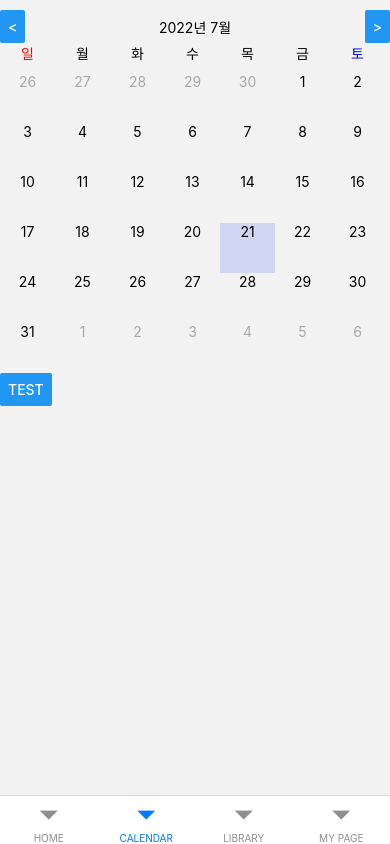
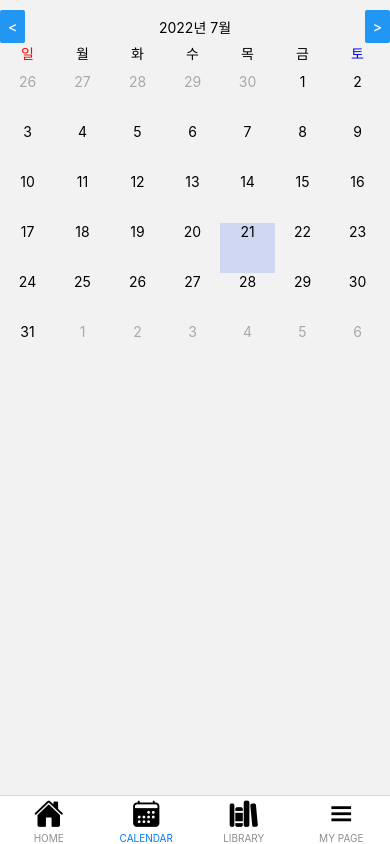
Before and after one commit to walkerJung/react-native-calendar, a React Native app: screen /calendar in a window 390 px wide. Built offline with nearby package versions, Linux system fonts and the light colour scheme.

Commit message:
# 제스처 이벤트

```diff
--- a/App.js
+++ b/App.js
@@ -1,51 +1,12 @@
-import * as React from 'react';
-import {SafeAreaView, StatusBar} from 'react-native';
-import {NavigationContainer} from '@react-navigation/native';
-import {createBottomTabNavigator} from '@react-navigation/bottom-tabs';
-import {
-  HomeScreen,
-  CalendarScreen,
-  LibraryScreen,
-  MypageScreen,
-} from './src/screens';
-
-const Tab = createBottomTabNavigator();
+import React from 'react';
+import {SafeAreaView} from 'react-native';
+import Tab from './src/navigation/Tab';
+import 'react-native-gesture-handler';
 
 const App = () => {
   return (
     <SafeAreaView style={{flex: 1, backgroundColor: 'black'}}>
-      <NavigationContainer>
-        <Tab.Navigator screenOptions={{headerShown: false}}>
-          <Tab.Screen
-            name="home"
-            component={HomeScreen}
-            options={{
-              tabBarLabel: 'HOME',
-            }}
-          />
-          <Tab.Screen
-            name="calendar"
-            component={CalendarScreen}
-            options={{
-              tabBarLabel: 'CALENDAR',
-            }}
-          />
-          <Tab.Screen
-            name="library"
-            component={LibraryScreen}
-            options={{
-              tabBarLabel: 'LIBRARY',
-            }}
-          />
-          <Tab.Screen
-            name="mypage"
-            component={MypageScreen}
-            options={{
-              tabBarLabel: 'MY PAGE',
-            }}
-          />
-        </Tab.Navigator>
-      </NavigationContainer>
+      <Tab />
     </SafeAreaView>
   );
 };
--- a/package.json
+++ b/package.json
@@ -10,9 +10,15 @@
     "lint": "eslint ."
   },
   "dependencies": {
+    "@expo/vector-icons": "^13.0.0",
     "@react-navigation/bottom-tabs": "^6.3.2",
     "@react-navigation/native": "^6.0.11",
     "date-fns": "^2.28.0",
+    "expo-asset": "^8.5.0",
+    "expo-constants": "^13.1.1",
+    "expo-file-system": "^14.0.0",
+    "expo-font": "^10.1.0",
+    "expo-modules-core": "^0.9.2",
     "react": "18.0.0",
     "react-native": "0.69.2",
     "react-native-gesture-handler": "^2.5.0",
--- /dev/null
+++ b/src/navigation/Tab.js
@@ -0,0 +1,55 @@
+import React from 'react';
+import {NavigationContainer} from '@react-navigation/native';
+import {createBottomTabNavigator} from '@react-navigation/bottom-tabs';
+import {
+  HomeScreen,
+  CalendarScreen,
+  LibraryScreen,
+  MypageScreen,
+} from '../screens';
+import {Ionicons} from '@expo/vector-icons';
+
+const BottomTab = createBottomTabNavigator();
+
+const Tab = () => {
+  return (
+    <NavigationContainer>
+      <BottomTab.Navigator screenOptions={{headerShown: false}}>
+        <BottomTab.Screen
+          name="home"
+          component={HomeScreen}
+          options={{
+            tabBarLabel: 'HOME',
+            tabBarIcon: () => <Ionicons name="ios-home" size={30} />,
+          }}
+        />
+        <BottomTab.Screen
+          name="calendar"
+          component={CalendarScreen}
+          options={{
+            tabBarLabel: 'CALENDAR',
+            tabBarIcon: () => <Ionicons name="calendar" size={30} />,
+          }}
+        />
+        <BottomTab.Screen
+          name="library"
+          component={LibraryScreen}
+          options={{
+            tabBarLabel: 'LIBRARY',
+            tabBarIcon: () => <Ionicons name="library" size={30} />,
+          }}
+        />
+        <BottomTab.Screen
+          name="mypage"
+          component={MypageScreen}
+          options={{
+            tabBarLabel: 'MY PAGE',
+            tabBarIcon: () => <Ionicons name="menu" size={30} />,
+          }}
+        />
+      </BottomTab.Navigator>
+    </NavigationContainer>
+  );
+};
+
+export default Tab;
--- a/src/screens/CalendarScreen.js
+++ b/src/screens/CalendarScreen.js
@@ -1,4 +1,4 @@
-import React, {useState} from 'react';
+import React, {useEffect, useState} from 'react';
 import {Button, Text, View, Dimensions} from 'react-native';
 import styled from 'styled-components/native';
 import {
@@ -9,11 +9,15 @@ import {
 import Animated, {
   useAnimatedStyle,
   useSharedValue,
-  FadeInUp,
 } from 'react-native-reanimated';
+import {
+  FlingGestureHandler,
+  Directions,
+  State,
+} from 'react-native-gesture-handler';
 
 const CalendarScreen = () => {
-  const [date, setDate] = useState(new Date());
+  const [wrap, setWrap] = useState(true);
   const [year, setYear] = useState(new Date().getFullYear());
   const [month, setMonth] = useState(new Date().getMonth() + 1);
   const yearMonth = year + '년' + ' ' + month + '월';
@@ -38,9 +42,9 @@ const CalendarScreen = () => {
     }
   };
 
-  // const animatedStyle = useAnimatedStyle(() => ({
-  //   transform: [{flexWrap:}]
-  // }), []);
+  useEffect(() => {
+    sharedVal.value = wrap ? 'nowrap' : 'wrap';
+  }, [wrap]);
 
   return (
     <View style={{marginTop: 10}}>
@@ -57,24 +61,25 @@ const CalendarScreen = () => {
       <View style={{flexDirection: 'row'}}>
         <CalendarHeader windowWidth={windowWidth} />
       </View>
-      <View
+      <FlingGestureHandler
+        direction={Directions.UP | Directions.DOWN}
+        onHandlerStateChange={({nativeEvent}) => {
+          if (nativeEvent.state === State.ACTIVE) {
+            setWrap(prev => !prev);
+          }
+        }}>
+        <Animated.View
           style={{
             flexDirection: 'row',
-          flexWrap: 'wrap',
+            flexWrap: sharedVal.value,
           }}>
           <CalendarBodyOfMonth
             year={year}
             month={month}
             windowWidth={windowWidth}
-          exiting={FadeInUp.duration(1500)}
           />
-        <Button title="TEST" />
-        {/* <CalendarBodyOfWeek
-          year={year}
-          month={month}
-          windowWidth={windowWidth}
-        /> */}
-      </View>
+        </Animated.View>
+      </FlingGestureHandler>
     </View>
   );
 };
--- a/src/screens/HomeScreen.js
+++ b/src/screens/HomeScreen.js
@@ -4,7 +4,7 @@ import {Text, View} from 'react-native';
 const HomeScreen = () => {
   return (
     <View style={{flex: 1, justifyContent: 'center', alignItems: 'center'}}>
-      <Text>Home</Text>
+      <Text>HomeScreen</Text>
     </View>
   );
 };
```
Also changed, not shown: 1 other file (tests, documents, lock files or other folders). Lines whose indentation alone changed are shown as unchanged.
